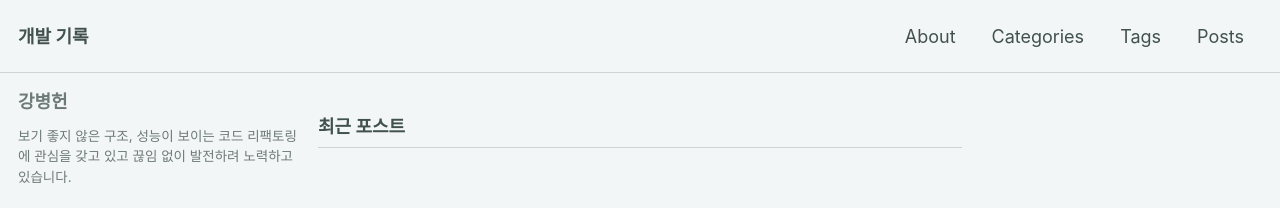
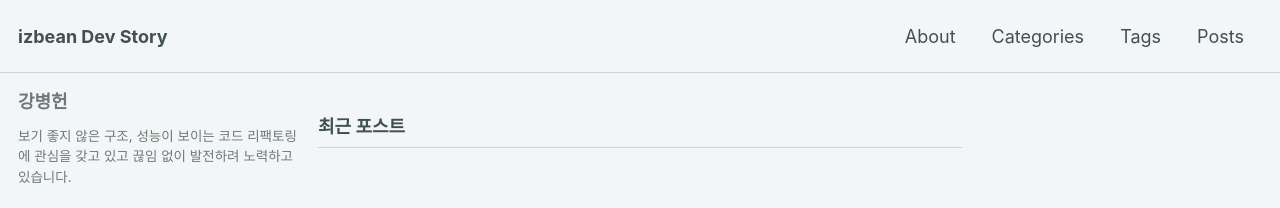
Before and after one commit to izbean/izbean.github.io, a Jekyll site: the page built from index.html, in a window 1280 px wide. Shown: the top 208 px of the page. Built offline with Jekyll 4.4.1, drawn with Linux system fonts in a browser that asks for light colours; cached includes are drawn as plain includes; the list of posts is cut into pages by our own code.

Commit message:
config 수정

```diff
--- a/_config.yml
+++ b/_config.yml
@@ -16,11 +16,11 @@ minimal_mistakes_skin    : "mint" #"default" # "air", "aqua", "contrast", "dark"
 
 # Site Settings
 locale                   : "ko-KR"
-title                    : "개발 기록"
+title                    : "izbean Dev Story"
 title_separator          : "-"
 subtitle                 : # site tagline that appears below site title in masthead
 name                     : "강병헌"
-description              : "공부 기록과 공유"
+description              : "개발로 밥 머곡 사는 사람"
 url                      : # the base hostname & protocol for your site e.g. "https://mmistakes.github.io"
 baseurl                  : # the subpath of your site, e.g. "/blog"
 repository               : # GitHub username/repo-name e.g. "mmistakes/minimal-mistakes"
```
